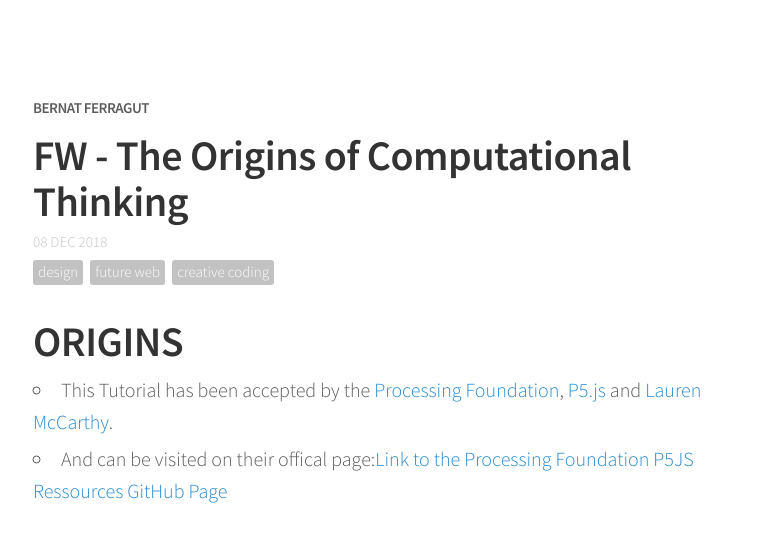
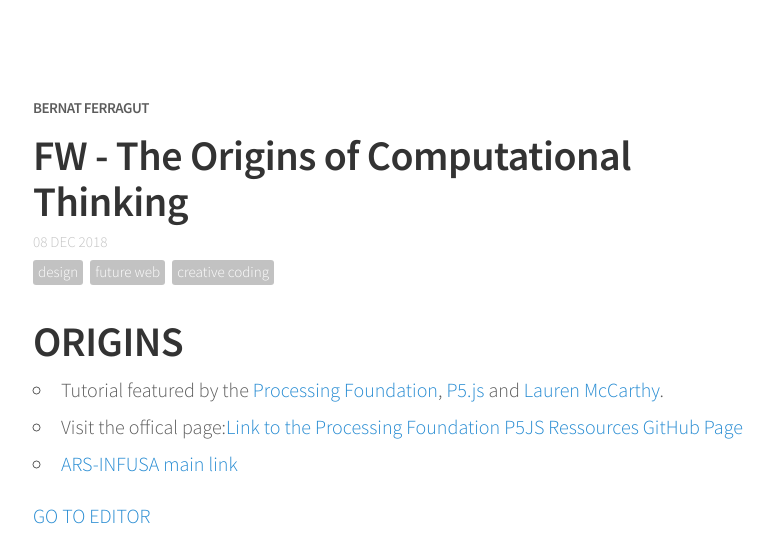
Before and after one commit to bernatferragut/FutureWeb-blog, a Jekyll site: the page built from _posts/08-12-18-FW-The First Computer.md, in a window 1280 px wide and 1400 px high. Shown: the top 534 px of the window, without its empty margins (247-1020 px from the left). Built offline with Jekyll 4.4.1, drawn with Linux system fonts in a browser that asks for light colours; nearby versions of some CDN libraries; comment, search, counter and statistics services are not loaded.

Commit message:
Update 08-12-18-FW-The First Computer.md

```diff
--- a/_posts/08-12-18-FW-The First Computer.md
+++ b/_posts/08-12-18-FW-The First Computer.md
@@ -10,8 +10,9 @@ share: true
 
 # ORIGINS
 
-* This Tutorial has been accepted by the [Processing Foundation](https://processing.org), [P5.js](http://p5js.org) and [Lauren McCarthy](http://www.lauren-mccarthy.com).
-* And can be visited on their offical page:[Link to the Processing Foundation P5JS Ressources GitHub Page](https://github.com/processing/p5.js/wiki/Educational-Resources)
+* Tutorial featured by the [Processing Foundation](https://processing.org), [P5.js](http://p5js.org) and [Lauren McCarthy](http://www.lauren-mccarthy.com).
+* Visit the offical page:[Link to the Processing Foundation P5JS Ressources GitHub Page](https://github.com/processing/p5.js/wiki/Educational-Resources)
+* [ARS-INFUSA main link](http://ars-infusa.surge.sh/)
 
 [GO TO EDITOR](https://editor.p5js.org/bernatferragut/sketches/HkO4HfkAX)
 
```
Also changed, not shown: other parts of _posts/08-12-18-FW-The First Computer.md (+1 -3 lines).
